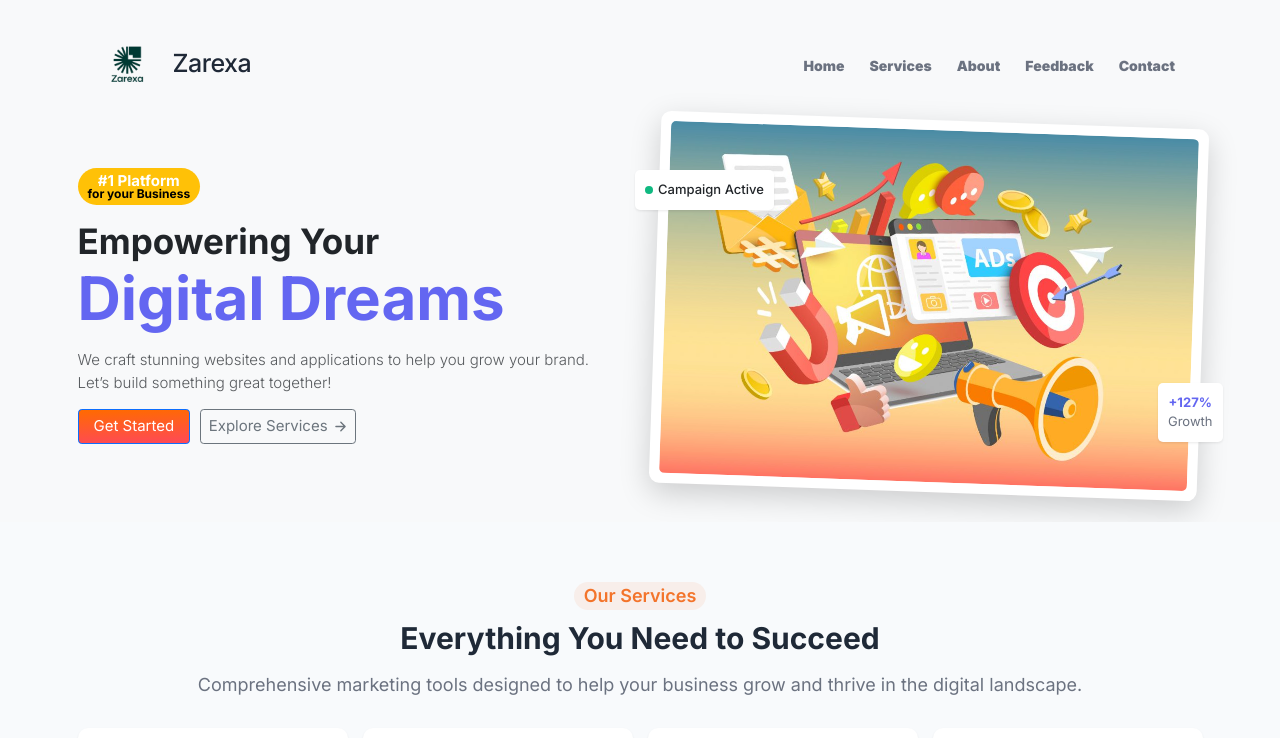
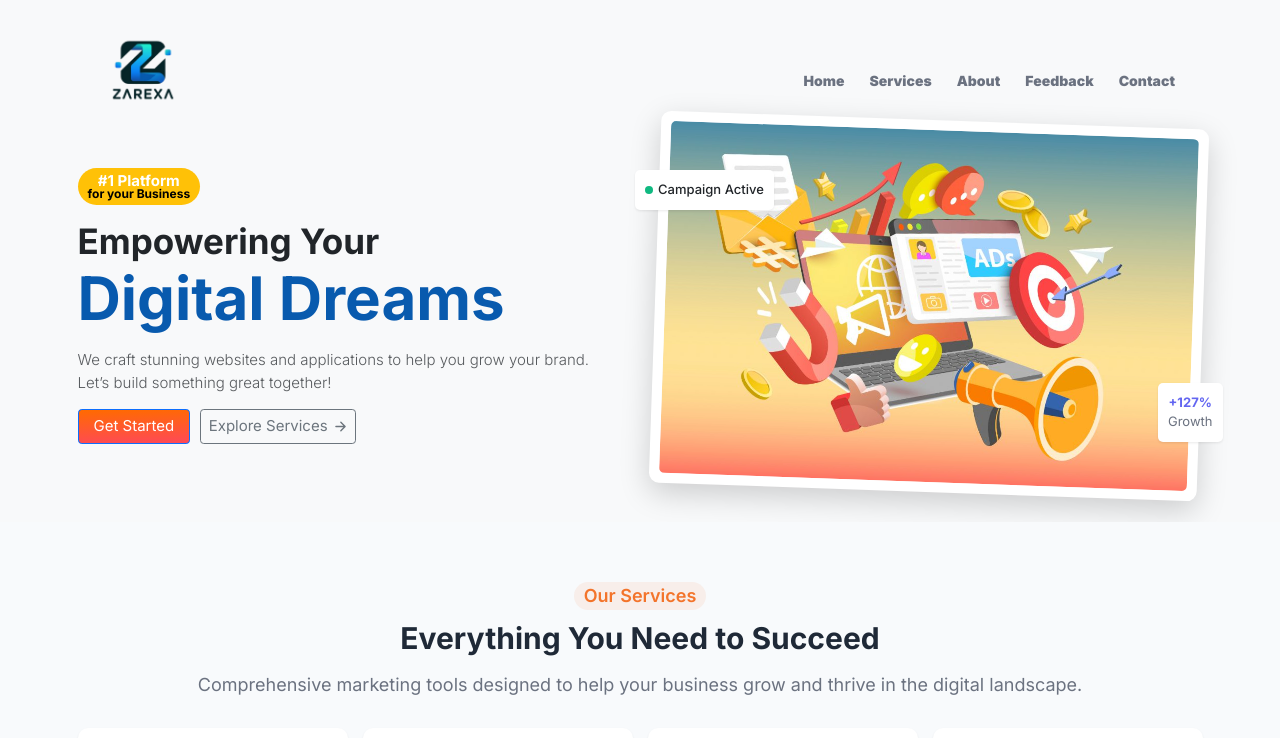
Before and after one commit to ridhamjeetkaur/digital_marketing, a React (Create React App) app: page / in a window 1280 px wide. Shown: the top 738 px of the page. Built offline with nearby package versions, Linux system fonts and the light colour scheme.

Commit message:
logo changed

```diff
--- a/src/components/Color.tsx
+++ b/src/components/Color.tsx
@@ -22,6 +22,7 @@ import React from "react"
   dark: '#1f2937',
   light: '#f8fafc',
   gray: '#6b7280',
+  blue:'#19cce0',
 
 };
 
--- a/src/components/Footer.tsx
+++ b/src/components/Footer.tsx
@@ -1,6 +1,6 @@
 import { colors } from './Color';
 import { Facebook, Instagram, Linkedin, Twitter } from 'lucide-react';
-import logo from "../assets/images/logo.png";
+import logo from "../assets/images/final_remove.png";
 // Assuming About, Services, Feedback, Contact are actual components
 // If these are not components but just labels, you'd use strings like 'About Us', 'Our Services', etc.
 // For the purpose of the footer links, we typically just display text.
@@ -44,10 +44,10 @@ const Footer = () => {
                 <img
                   src={logo}
                   alt="logo"
-                  height="90px"
-                  width="90px"
+                  height="60px"
+                  width="60px"
                   style={{
-                    marginTop: "-20px"
+                    marginTop: "-5px"
                   }}
                 />
               </div>
--- a/src/components/Header.tsx
+++ b/src/components/Header.tsx
@@ -1,7 +1,7 @@
 import { useEffect, useState } from "react";
 import { colors } from "./Color";
 import { Menu, X } from "lucide-react";
-import logo from "../assets/images/logo.png"
+import logo from "../assets/images/final_remove.png"
 
 // Header Component
 const Header = () => {
@@ -37,12 +37,12 @@ const Header = () => {
           <div className="d-flex align-items-center">
               <span
               style={{ marginBottom:'20px',marginLeft:'5px'}}
-            > <img src={logo} alt="logo" height="90px" width="90px"/>
+            > <img src={logo} alt="logo" height="120px" width="120px"/>
              </span>
             <span
               className="fw-bold fs-4"
               style={{ color: colors.dark, letterSpacing: '-0.5px'}}
-            > <h1>Zarexa</h1>
+            > <h1></h1>
 
             </span>
           </div>
--- a/src/components/Hero.tsx
+++ b/src/components/Hero.tsx
@@ -9,6 +9,8 @@ const colors = {
   accent: "#fbbf24", // Yellow-400
   success: "#10b981", // Emerald-500
   gray: "#6b7280", // Gray-500
+  blue:'#085aae'
+
 };
 
 const Hero: React.FC = () => {
@@ -33,7 +35,7 @@ const Hero: React.FC = () => {
 
             <h1 className="display-4 fw-bold mb-4" >
               Empowering Your{" "}
-              <span style={{ color: colors.primary ,fontSize:"6rem"}}>Digital Dreams</span>
+              <span style={{ color: colors.blue ,fontSize:"6rem"}}>Digital Dreams</span>
             </h1>
 
             <p className="lead text-muted mb-4" style={{ fontSize: '1.50rem' }} >
```
Also changed, not shown: src/assets/images/final_logo.png (added), src/assets/images/final_remove.png (added).
